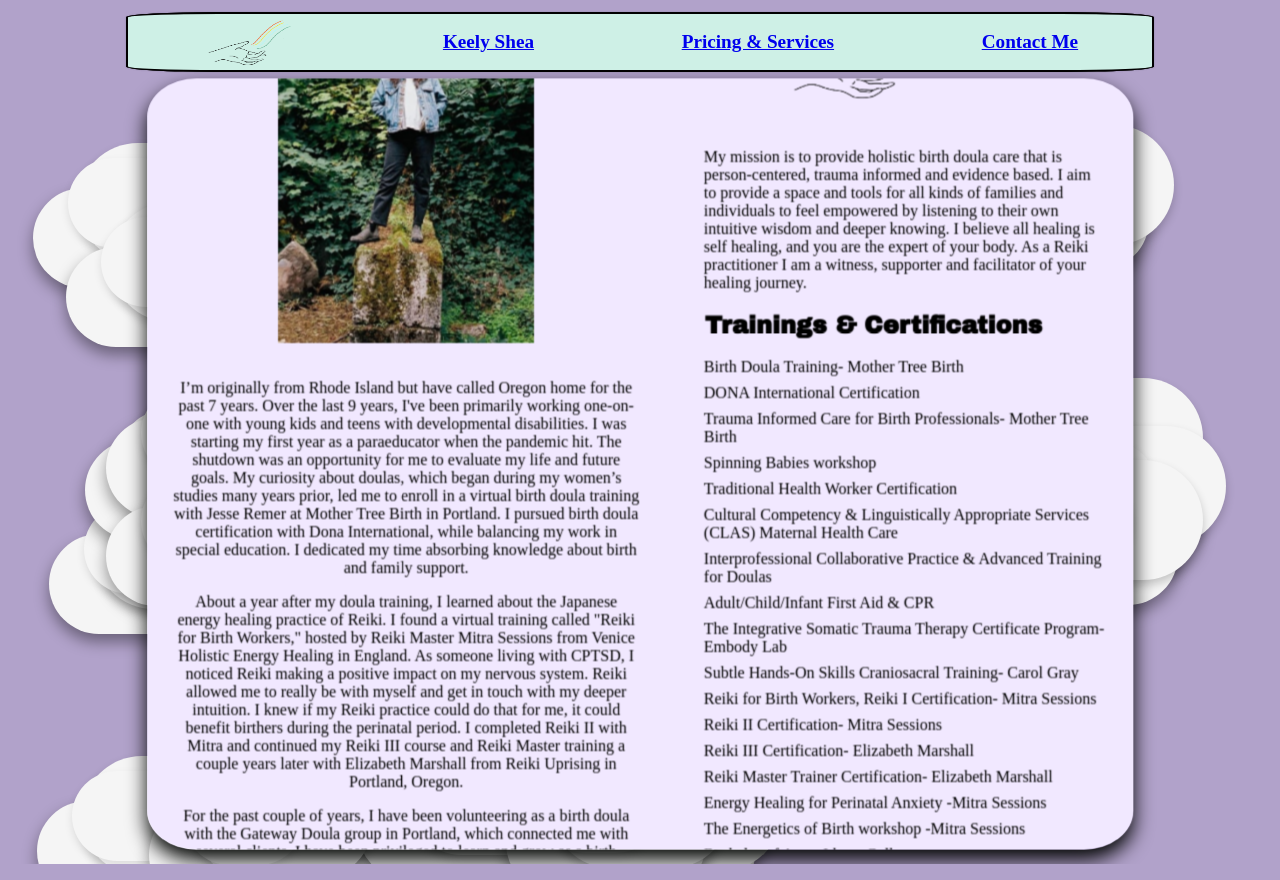
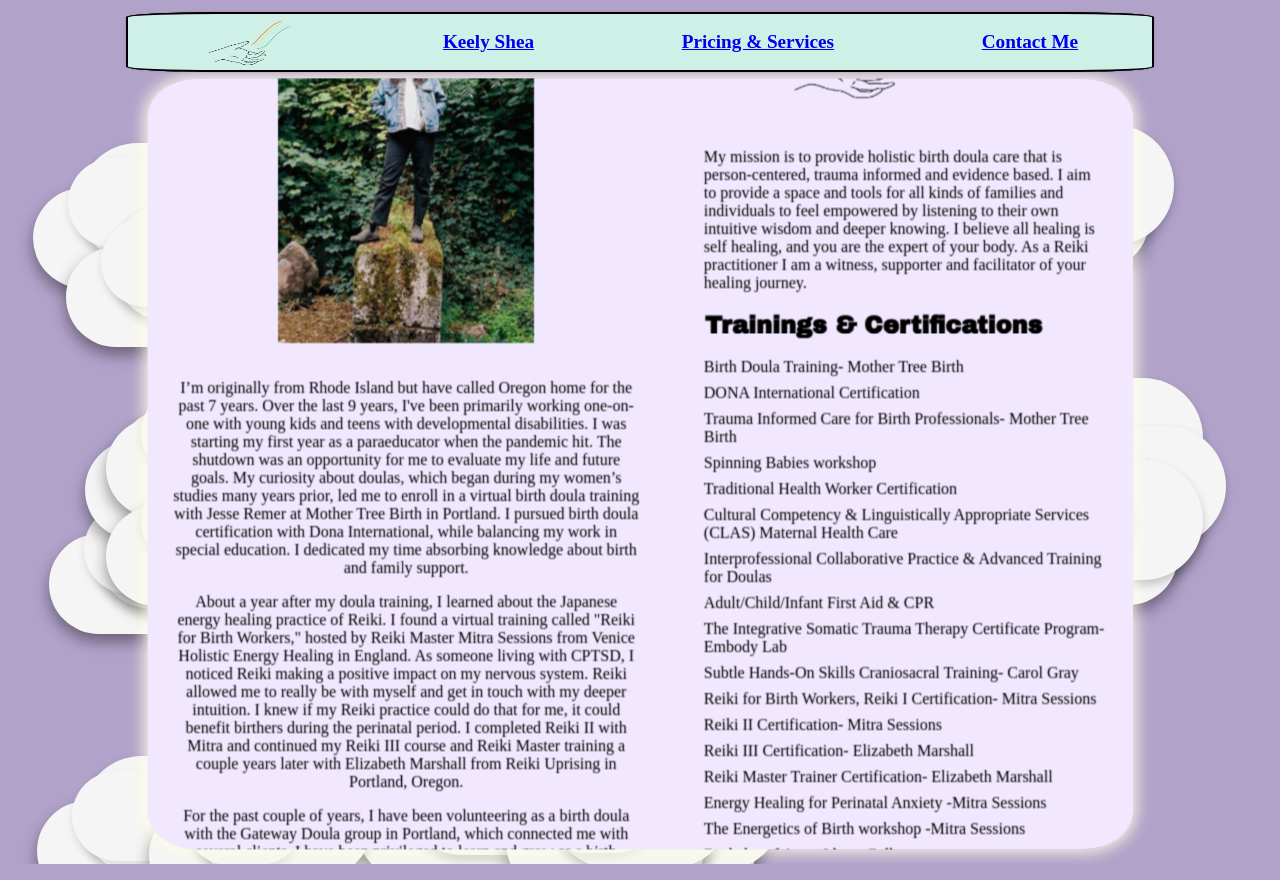
Before and after one commit to Zacharyjsultan/KSS-50, a React (Create React App) app: page / in a window 1280 px wide. Built offline with nearby package versions, Linux system fonts and the light colour scheme; a web font is replaced by a local one.

Commit message:
i am a god, hook me up with a damn massage, in this french ass restaraunt

```diff
--- a/src/Components/About.css
+++ b/src/Components/About.css
@@ -59,7 +59,10 @@
   z-index: 2;
   background-color: #f1e8ff;
   border-radius: 5%; /* Use percentage for border radius */
-  box-shadow: 0 10px 20px rgba(0, 3, 0, 1.8);
+  /* box-shadow: 0 10px 20px rgba(0, 3, 0, 1.8); */
+  -webkit-box-shadow: 0px 0px 15px 3px rgba(255, 255, 224, 0.9);
+  -moz-box-shadow: 0px 0px 15px 3px rgba(255, 255, 224, 0.9);
+  box-shadow: 0px 0px 15px 3px rgba(255, 255, 224, 0.9);
   width: 73%; /* Use percentage for width */
   min-height: 70vh; /* Set a minimum height */
   max-width: 91vw; /* Use a combination of percentage and max-width */
--- a/src/Components/Contact.css
+++ b/src/Components/Contact.css
@@ -13,7 +13,9 @@
   padding: 5em;
   border-radius: 1em;
 
-  box-shadow: 0 9px 0 9px rgba(0, 0, 0, 0.1);
+  -webkit-box-shadow: 0px 0px 15px 3px rgba(255, 255, 224, 0.9);
+  -moz-box-shadow: 0px 0px 15px 3px rgba(255, 255, 224, 0.9);
+  box-shadow: 0px 0px 15px 3px rgba(255, 255, 224, 0.9);
 }
 
 .contact-form-container label {
--- a/src/Components/HomePage.css
+++ b/src/Components/HomePage.css
@@ -42,7 +42,9 @@
   margin-top: 78vh;
   padding-top: auto;
   padding-bottom: auto;
-  box-shadow: 0 10px 20px rgba(5, 5, 5, 5.8);
+  -webkit-box-shadow: 0px 0px 15px 3px rgba(255, 255, 224, 0.9);
+  -moz-box-shadow: 0px 0px 15px 3px rgba(255, 255, 224, 0.9);
+  box-shadow: 0px 0px 15px 3px rgba(255, 255, 224, 0.9);
 }
 
 .package-boxes {
```
